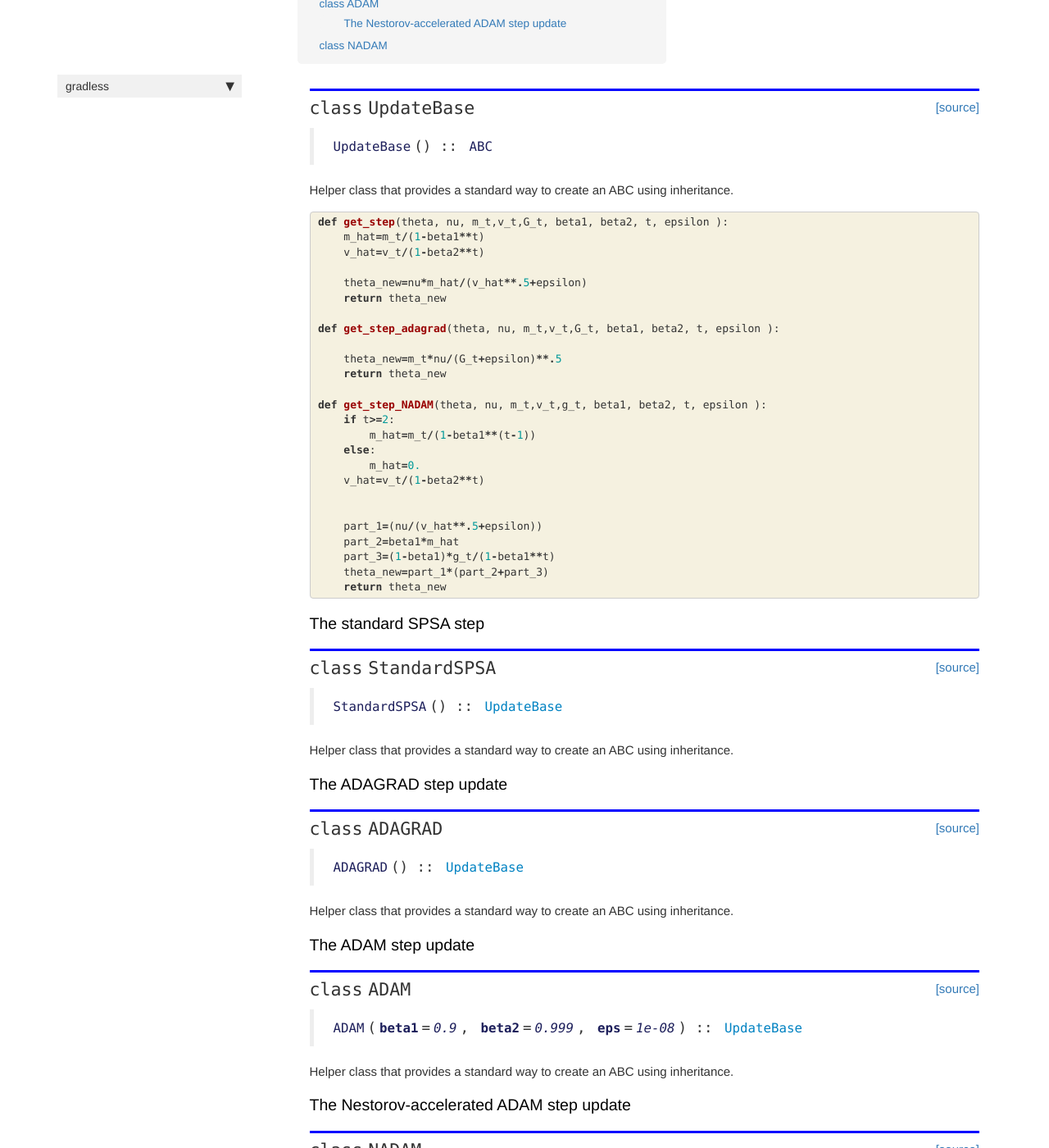
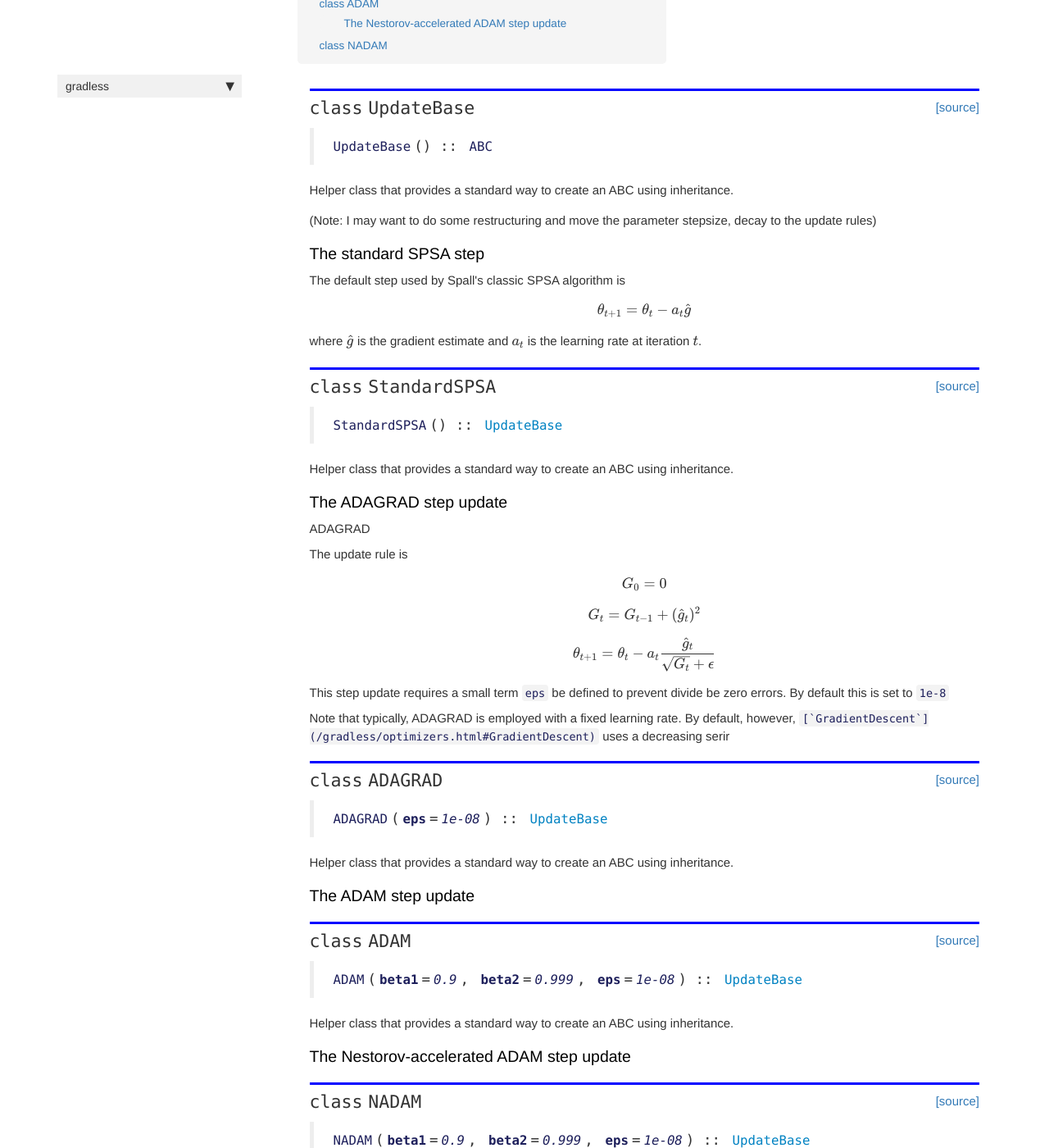
Before and after one commit to LaptopBiologist/gradless, a Jekyll site: the page built from docs/updates.html, in a window 1280 px wide and 1400 px high, scrolled down 333 px. Shown: the whole window at 82% size. Built offline with Jekyll 4.4.1, drawn with Linux system fonts in a browser that asks for light colours; nearby versions of some CDN libraries; comment, search, counter and statistics services are not loaded.

Commit message:
I added additional text description.

```diff
--- a/docs/updates.html
+++ b/docs/updates.html
@@ -69,50 +69,21 @@ inheritance.</p>
 </div>
     {% endraw %}
 
-    {% raw %}
+<div class="cell border-box-sizing text_cell rendered"><div class="inner_cell">
+<div class="text_cell_render border-box-sizing rendered_html">
+<p>(Note: I may want to do some restructuring and move the parameter stepsize, decay to the update rules)</p>
 
-<div class="cell border-box-sizing code_cell rendered">
-<div class="input">
-
-<div class="inner_cell">
-    <div class="input_area">
-<div class=" highlight hl-ipython3"><pre><span></span><span class="k">def</span> <span class="nf">get_step</span><span class="p">(</span><span class="n">theta</span><span class="p">,</span> <span class="n">nu</span><span class="p">,</span> <span class="n">m_t</span><span class="p">,</span><span class="n">v_t</span><span class="p">,</span><span class="n">G_t</span><span class="p">,</span> <span class="n">beta1</span><span class="p">,</span> <span class="n">beta2</span><span class="p">,</span> <span class="n">t</span><span class="p">,</span> <span class="n">epsilon</span> <span class="p">):</span>
-    <span class="n">m_hat</span><span class="o">=</span><span class="n">m_t</span><span class="o">/</span><span class="p">(</span><span class="mi">1</span><span class="o">-</span><span class="n">beta1</span><span class="o">**</span><span class="n">t</span><span class="p">)</span>
-    <span class="n">v_hat</span><span class="o">=</span><span class="n">v_t</span><span class="o">/</span><span class="p">(</span><span class="mi">1</span><span class="o">-</span><span class="n">beta2</span><span class="o">**</span><span class="n">t</span><span class="p">)</span>
-
-    <span class="n">theta_new</span><span class="o">=</span><span class="n">nu</span><span class="o">*</span><span class="n">m_hat</span><span class="o">/</span><span class="p">(</span><span class="n">v_hat</span><span class="o">**.</span><span class="mi">5</span><span class="o">+</span><span class="n">epsilon</span><span class="p">)</span>
-    <span class="k">return</span> <span class="n">theta_new</span>
-
-<span class="k">def</span> <span class="nf">get_step_adagrad</span><span class="p">(</span><span class="n">theta</span><span class="p">,</span> <span class="n">nu</span><span class="p">,</span> <span class="n">m_t</span><span class="p">,</span><span class="n">v_t</span><span class="p">,</span><span class="n">G_t</span><span class="p">,</span> <span class="n">beta1</span><span class="p">,</span> <span class="n">beta2</span><span class="p">,</span> <span class="n">t</span><span class="p">,</span> <span class="n">epsilon</span> <span class="p">):</span>
-
-    <span class="n">theta_new</span><span class="o">=</span><span class="n">m_t</span><span class="o">*</span><span class="n">nu</span><span class="o">/</span><span class="p">(</span><span class="n">G_t</span><span class="o">+</span><span class="n">epsilon</span><span class="p">)</span><span class="o">**.</span><span class="mi">5</span>
-    <span class="k">return</span> <span class="n">theta_new</span>
-
-<span class="k">def</span> <span class="nf">get_step_NADAM</span><span class="p">(</span><span class="n">theta</span><span class="p">,</span> <span class="n">nu</span><span class="p">,</span> <span class="n">m_t</span><span class="p">,</span><span class="n">v_t</span><span class="p">,</span><span class="n">g_t</span><span class="p">,</span> <span class="n">beta1</span><span class="p">,</span> <span class="n">beta2</span><span class="p">,</span> <span class="n">t</span><span class="p">,</span> <span class="n">epsilon</span> <span class="p">):</span>
-    <span class="k">if</span> <span class="n">t</span><span class="o">&gt;=</span><span class="mi">2</span><span class="p">:</span>
-        <span class="n">m_hat</span><span class="o">=</span><span class="n">m_t</span><span class="o">/</span><span class="p">(</span><span class="mi">1</span><span class="o">-</span><span class="n">beta1</span><span class="o">**</span><span class="p">(</span><span class="n">t</span><span class="o">-</span><span class="mi">1</span><span class="p">))</span>
-    <span class="k">else</span><span class="p">:</span>
-        <span class="n">m_hat</span><span class="o">=</span><span class="mf">0.</span>
-    <span class="n">v_hat</span><span class="o">=</span><span class="n">v_t</span><span class="o">/</span><span class="p">(</span><span class="mi">1</span><span class="o">-</span><span class="n">beta2</span><span class="o">**</span><span class="n">t</span><span class="p">)</span>
-
-
-    <span class="n">part_1</span><span class="o">=</span><span class="p">(</span><span class="n">nu</span><span class="o">/</span><span class="p">(</span><span class="n">v_hat</span><span class="o">**.</span><span class="mi">5</span><span class="o">+</span><span class="n">epsilon</span><span class="p">))</span>
-    <span class="n">part_2</span><span class="o">=</span><span class="n">beta1</span><span class="o">*</span><span class="n">m_hat</span>
-    <span class="n">part_3</span><span class="o">=</span><span class="p">(</span><span class="mi">1</span><span class="o">-</span><span class="n">beta1</span><span class="p">)</span><span class="o">*</span><span class="n">g_t</span><span class="o">/</span><span class="p">(</span><span class="mi">1</span><span class="o">-</span><span class="n">beta1</span><span class="o">**</span><span class="n">t</span><span class="p">)</span>
-    <span class="n">theta_new</span><span class="o">=</span><span class="n">part_1</span><span class="o">*</span><span class="p">(</span><span class="n">part_2</span><span class="o">+</span><span class="n">part_3</span><span class="p">)</span>
-    <span class="k">return</span> <span class="n">theta_new</span>
-</pre></div>
-
-    </div>
 </div>
 </div>
-
 </div>
-    {% endraw %}
-
 <div class="cell border-box-sizing text_cell rendered"><div class="inner_cell">
 <div class="text_cell_render border-box-sizing rendered_html">
-<h3 id="The-standard-SPSA-step">The standard SPSA step<a class="anchor-link" href="#The-standard-SPSA-step"> </a></h3>
+<h3 id="The-standard-SPSA-step">The standard SPSA step<a class="anchor-link" href="#The-standard-SPSA-step"> </a></h3><p>The default step used by Spall's classic SPSA algorithm is</p>
+<p>{% raw %}
+$$\theta_{t+1}=\theta_t - a_t \hat{g}$$
+{% endraw %}</p>
+<p>where $\hat{g}$ is the gradient estimate and $a_t$ is the learning rate at iteration $t$.</p>
+
 </div>
 </div>
 </div>
@@ -151,7 +122,20 @@ inheritance.</p>
 
 <div class="cell border-box-sizing text_cell rendered"><div class="inner_cell">
 <div class="text_cell_render border-box-sizing rendered_html">
-<h3 id="The-ADAGRAD-step-update">The ADAGRAD step update<a class="anchor-link" href="#The-ADAGRAD-step-update"> </a></h3>
+<h3 id="The-ADAGRAD-step-update">The ADAGRAD step update<a class="anchor-link" href="#The-ADAGRAD-step-update"> </a></h3><p>ADAGRAD</p>
+<p>The update rule is
+{% raw %}
+$$G_0=0$$
+{% endraw %}
+{% raw %}
+$$G_t=G_{t-1}+(\hat{g}_t)^2$$
+{% endraw %}
+{% raw %}
+$$\theta_{t+1}=\theta_t - a_t \frac{\hat{g}_t}{\sqrt{G_t}+\epsilon} $$
+{% endraw %}</p>
+<p>This step update requires a small term <code>eps</code> be defined to prevent divide be zero errors. By default this is set to <code>1e-8</code></p>
+<p>Note that typically, ADAGRAD is employed with a fixed learning rate. By default, however, <code>[`GradientDescent`](/gradless/optimizers.html#GradientDescent)</code> uses a decreasing serir</p>
+
 </div>
 </div>
 </div>
@@ -166,7 +150,7 @@ inheritance.</p>
 
 
 <div class="output_markdown rendered_html output_subarea ">
-<h2 id="ADAGRAD" class="doc_header"><code>class</code> <code>ADAGRAD</code><a href="https://github.com/LaptopBiologist/gradless/tree/master/gradless/updates.py#L28" class="source_link" style="float:right">[source]</a></h2><blockquote><p><code>ADAGRAD</code>() :: <a href="/gradless/updates.html#UpdateBase"><code>UpdateBase</code></a></p>
+<h2 id="ADAGRAD" class="doc_header"><code>class</code> <code>ADAGRAD</code><a href="https://github.com/LaptopBiologist/gradless/tree/master/gradless/updates.py#L28" class="source_link" style="float:right">[source]</a></h2><blockquote><p><code>ADAGRAD</code>(<strong><code>eps</code></strong>=<em><code>1e-08</code></em>) :: <a href="/gradless/updates.html#UpdateBase"><code>UpdateBase</code></a></p>
 </blockquote>
 <p>Helper class that provides a standard way to create an ABC using
 inheritance.</p>
@@ -205,7 +189,7 @@ inheritance.</p>
 
 
 <div class="output_markdown rendered_html output_subarea ">
-<h2 id="ADAM" class="doc_header"><code>class</code> <code>ADAM</code><a href="https://github.com/LaptopBiologist/gradless/tree/master/gradless/updates.py#L39" class="source_link" style="float:right">[source]</a></h2><blockquote><p><code>ADAM</code>(<strong><code>beta1</code></strong>=<em><code>0.9</code></em>, <strong><code>beta2</code></strong>=<em><code>0.999</code></em>, <strong><code>eps</code></strong>=<em><code>1e-08</code></em>) :: <a href="/gradless/updates.html#UpdateBase"><code>UpdateBase</code></a></p>
+<h2 id="ADAM" class="doc_header"><code>class</code> <code>ADAM</code><a href="https://github.com/LaptopBiologist/gradless/tree/master/gradless/updates.py#L40" class="source_link" style="float:right">[source]</a></h2><blockquote><p><code>ADAM</code>(<strong><code>beta1</code></strong>=<em><code>0.9</code></em>, <strong><code>beta2</code></strong>=<em><code>0.999</code></em>, <strong><code>eps</code></strong>=<em><code>1e-08</code></em>) :: <a href="/gradless/updates.html#UpdateBase"><code>UpdateBase</code></a></p>
 </blockquote>
 <p>Helper class that provides a standard way to create an ABC using
 inheritance.</p>
@@ -244,7 +228,7 @@ inheritance.</p>
 
 
 <div class="output_markdown rendered_html output_subarea ">
-<h2 id="NADAM" class="doc_header"><code>class</code> <code>NADAM</code><a href="https://github.com/LaptopBiologist/gradless/tree/master/gradless/updates.py#L60" class="source_link" style="float:right">[source]</a></h2><blockquote><p><code>NADAM</code>(<strong><code>beta1</code></strong>=<em><code>0.9</code></em>, <strong><code>beta2</code></strong>=<em><code>0.999</code></em>, <strong><code>eps</code></strong>=<em><code>1e-08</code></em>) :: <a href="/gradless/updates.html#UpdateBase"><code>UpdateBase</code></a></p>
+<h2 id="NADAM" class="doc_header"><code>class</code> <code>NADAM</code><a href="https://github.com/LaptopBiologist/gradless/tree/master/gradless/updates.py#L61" class="source_link" style="float:right">[source]</a></h2><blockquote><p><code>NADAM</code>(<strong><code>beta1</code></strong>=<em><code>0.9</code></em>, <strong><code>beta2</code></strong>=<em><code>0.999</code></em>, <strong><code>eps</code></strong>=<em><code>1e-08</code></em>) :: <a href="/gradless/updates.html#UpdateBase"><code>UpdateBase</code></a></p>
 </blockquote>
 <p>Helper class that provides a standard way to create an ABC using
 inheritance.</p>
--- a/gradless/updates.py
+++ b/gradless/updates.py
@@ -26,7 +26,8 @@ class StandardSPSA(UpdateBase):
 
 # Cell
 class ADAGRAD(UpdateBase):
-    def __init__(self):
+    def __init__(self, eps=1e-8):
+        self.eps=eps
         self.G_t=None
 
     def evaluate(self,ghat, nu, t=0. ):
```
Also changed, not shown: 1 other file.
